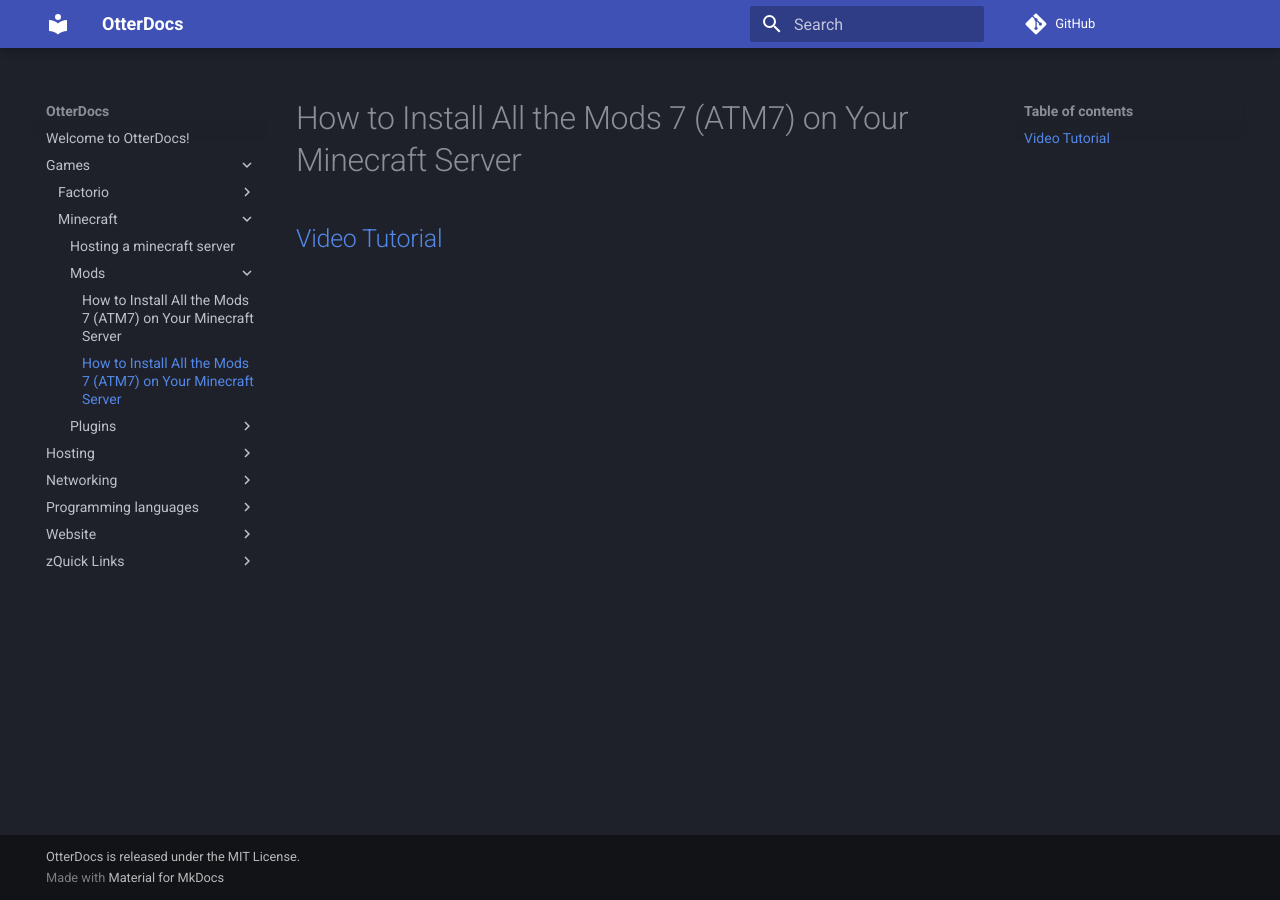
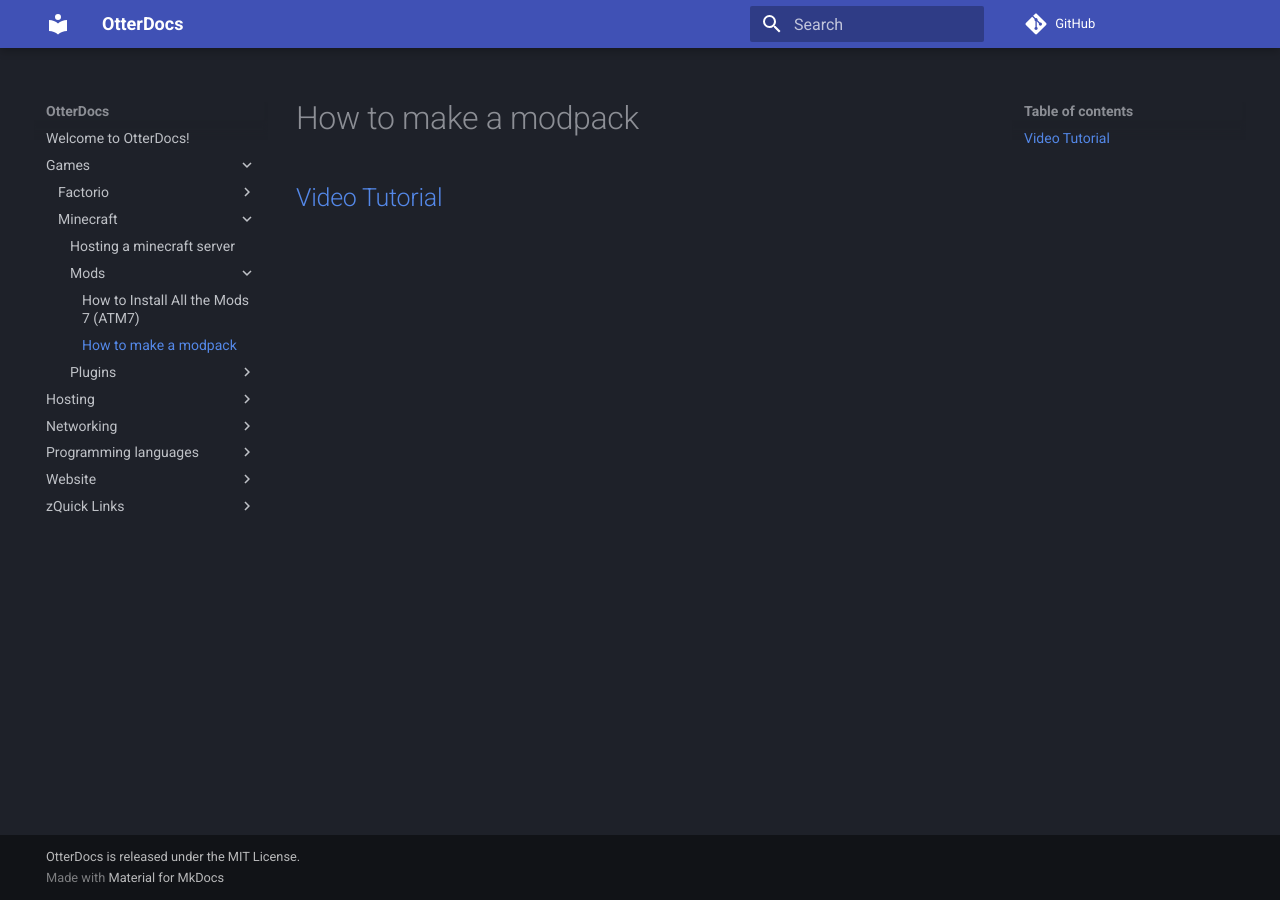
Before and after one commit to DeeKahy/OtterDocs, an MkDocs documentation site: the page built from docs/Games/Minecraft/Mods/How-to-make-a-modpack.md, in a window 1280 px wide. Built offline with MkDocs 1.6.1 and Material for MkDocs 9.7.7, drawn with Linux system fonts in a browser that asks for light colours; comment, search, counter and statistics services are not loaded.

Commit message:
How to make modpack

```diff
--- a/docs/Games/Minecraft/Mods/How-to-Install-All-the-Mods-7-(ATM7).md
+++ b/docs/Games/Minecraft/Mods/How-to-Install-All-the-Mods-7-(ATM7).md
@@ -1,4 +1,3 @@
-# How to Install All the Mods 7 (ATM7) on Your Minecraft Server
 ## [Video Tutorial](https://www.youtube.com/watch?v=LjTolqPDkgc)
 
 
--- a/docs/Games/Minecraft/Mods/How-to-make-a-modpack.md
+++ b/docs/Games/Minecraft/Mods/How-to-make-a-modpack.md
@@ -1,2 +1 @@
-# How to Install All the Mods 7 (ATM7) on Your Minecraft Server
 ## [Video Tutorial](https://www.youtube.com/watch?v=hogpepWynlg)
```
